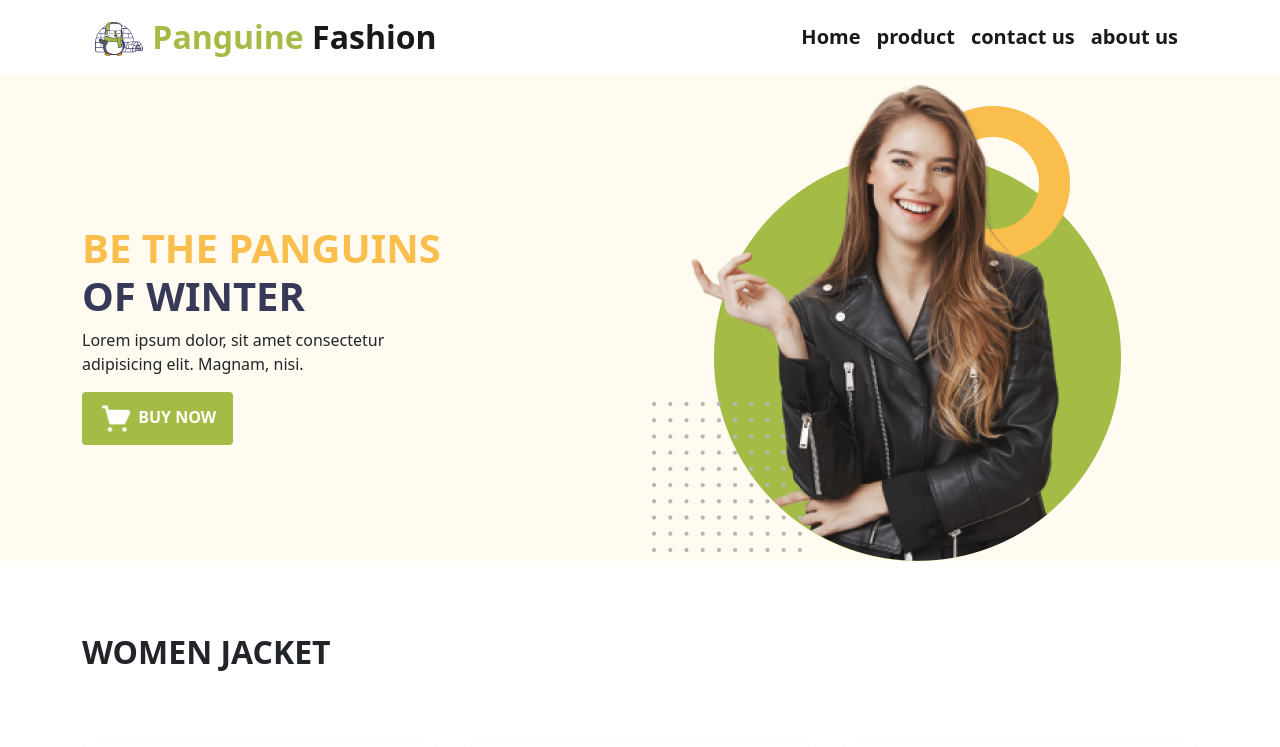
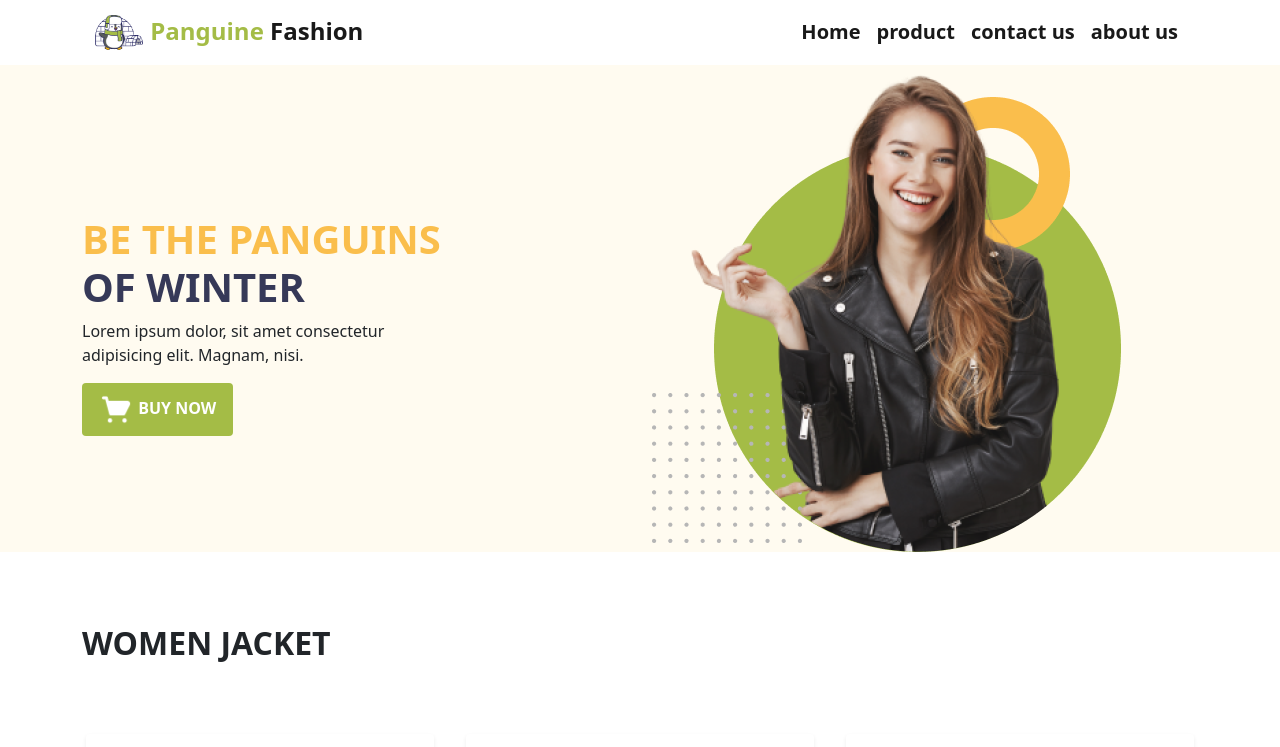
Before and after one commit to akilinjamam/13.5-penguine-fashion, a plain HTML site: page index.html in a window 1280 px wide. Shown: the top 747 px of the page. Drawn offline with nearby package versions, Linux system fonts and the light colour scheme.

Commit message:
added-again

```diff
--- a/index.html
+++ b/index.html
@@ -20,7 +20,7 @@
             <div class="container">
                 <nav class="navbar navbar-expand-lg navbar-light bg-white">
                     <div class="container-fluid">
-                        <a class="navbar-brand fw-bold fs-2" href="#"><img style="width: 50px;"
+                        <a class="navbar-brand fw-bold fs-4" href="#"><img style="width: 50px;"
                                 src="image/logo-penguine.png" alt="">
                             <span style="color:  #A4BC46;">Panguine</span>
                             Fashion</a>
```
